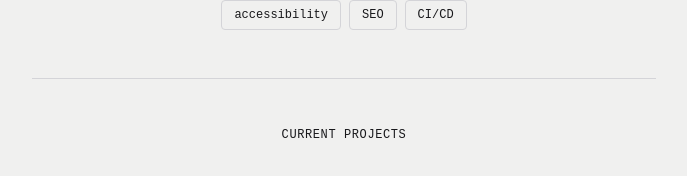
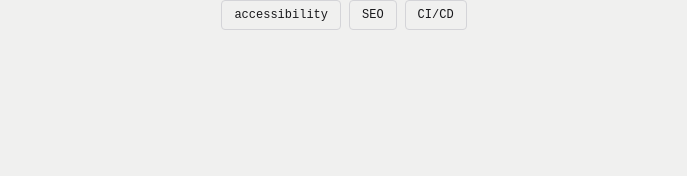
Before and after one commit to juliojesusr0x/juliocesarguedes.dev, a Next.js app: page / in a window 1280 px wide. Shown: the part 606-782 px from the top of the page, without its empty margins (296-983 px from the left). Built offline with nearby package versions, Linux system fonts and the light colour scheme.

Commit message:
hide the whole current project section

```diff
--- a/app/page.tsx
+++ b/app/page.tsx
@@ -45,10 +45,9 @@ export default function Home() {
           </div>
         </section>
 
-        {/* Thin separator */}
+        {site.projects.length > 0 && (
+          <>
             <hr className="my-12 border-[var(--border)]" />
-
-        {/* Current projects: rows */}
             <section className="text-left" aria-labelledby="projects-heading">
               <h2
                 id="projects-heading"
@@ -56,7 +55,6 @@ export default function Home() {
               >
                 Current projects
               </h2>
-          {site.projects.length > 0 && (
               <ul className="space-y-4">
                 {site.projects.map((project) => (
                   <li
@@ -82,8 +80,9 @@ export default function Home() {
                   </li>
                 ))}
               </ul>
+            </section>
+          </>
         )}
-        </section>
       </div>
     </main>
   );
```
Lines whose indentation alone changed are shown as unchanged.
